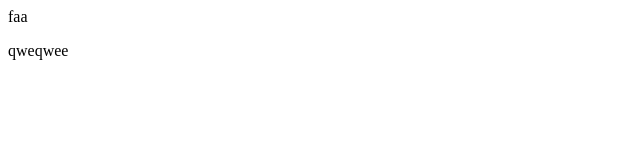
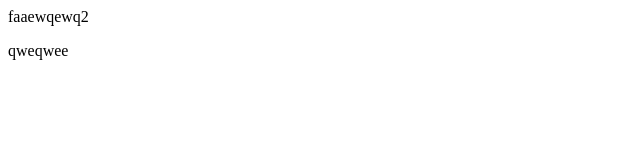
Before and after one commit to WilkMat/todo, a plain HTML site: page index.html in a window 1280 px wide. Shown: the full height of the page, 0-640 px from the left. Drawn offline with Linux system fonts and the light colour scheme.

Commit message:
added text

```diff
--- a/index.html
+++ b/index.html
@@ -5,7 +5,7 @@
     <title>Title</title>
 </head>
 <body>
-faa
+faaewqewq2
 <p>qweqwee</p>
 </body>
 </html>
```
Also changed, not shown: 1 other file.
